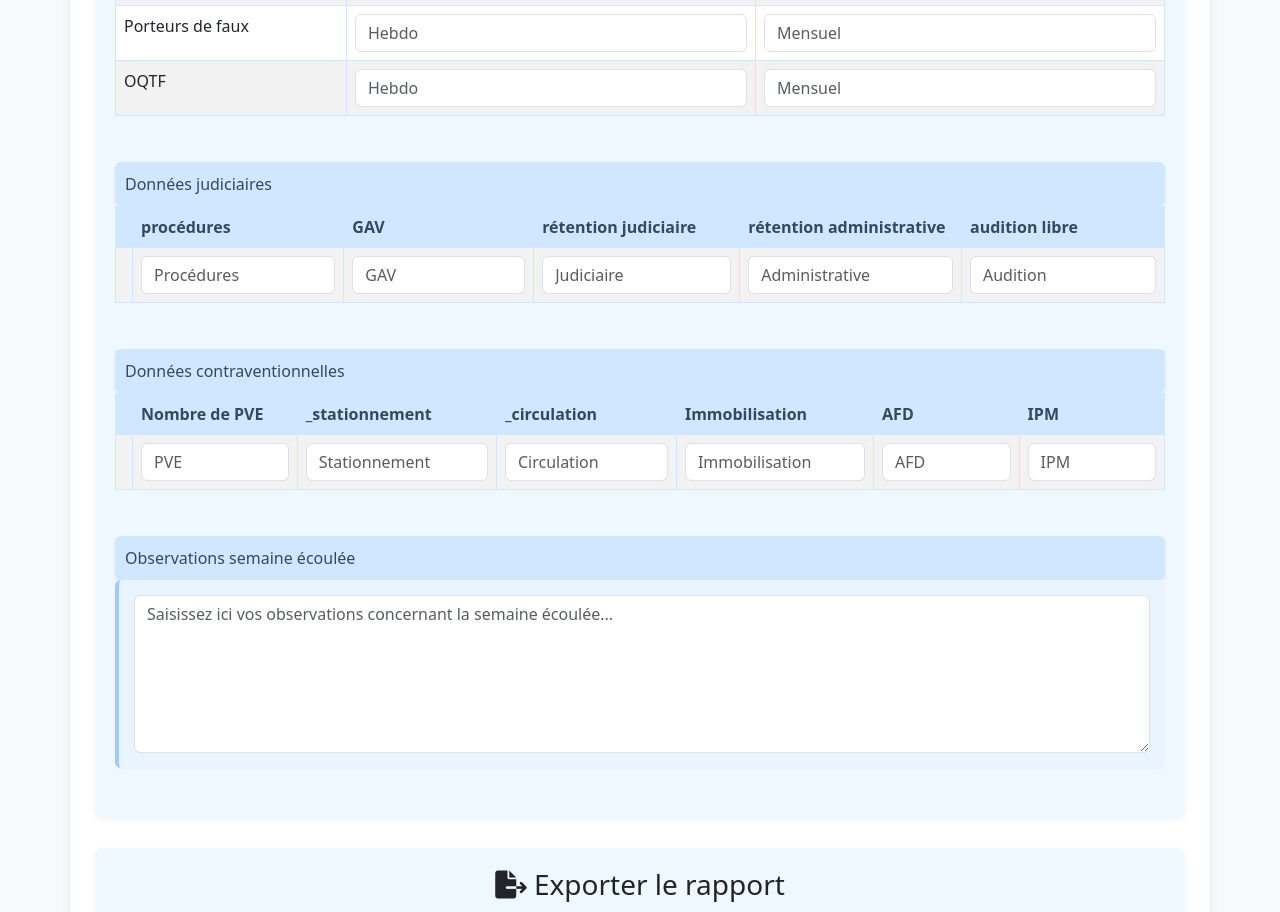
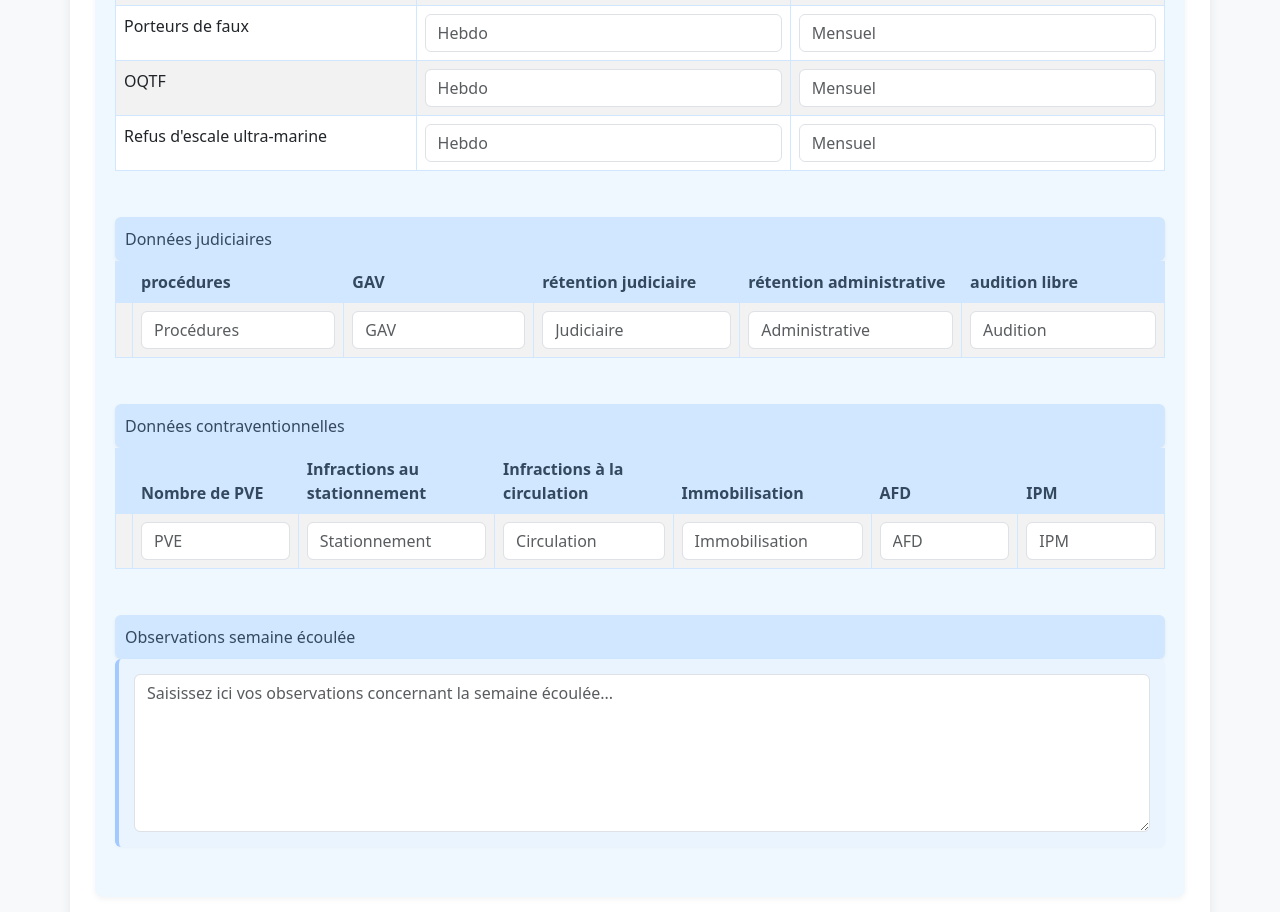
Before and after one commit to dkalinine/reporting-reunion-service-dap-Orly, a plain HTML site: page index.html in a window 1280 px wide. Shown: the part 3050-3962 px from the top of the page. Drawn offline with nearby package versions, Linux system fonts and the light colour scheme.

Commit message:
Update index.html
ajout refus escale et améliorations CSS

```diff
--- a/index.html
+++ b/index.html
@@ -482,6 +482,11 @@
                                     <td><input type="text" class="form-control" placeholder="Hebdo"></td>
                                     <td><input type="text" class="form-control" placeholder="Mensuel"></td>
                                 </tr>
+                                 <tr>
+                                    <td>Refus d'escale ultra-marine</td>
+                                    <td><input type="text" class="form-control" placeholder="Hebdo"></td>
+                                    <td><input type="text" class="form-control" placeholder="Mensuel"></td>
+                                </tr>
                             </tbody>
                         </table>
                     </div>
@@ -527,8 +532,8 @@
                                 <tr>
                                     <th></th>
                                     <th>Nombre de PVE</th>
-                                    <th>_stationnement</th>
-                                    <th>_circulation</th>
+                                    <th>Infractions au stationnement</th>
+                                    <th>Infractions à la circulation</th>
                                     <th>Immobilisation</th>
                                     <th>AFD</th>
                                     <th>IPM</th>
```
